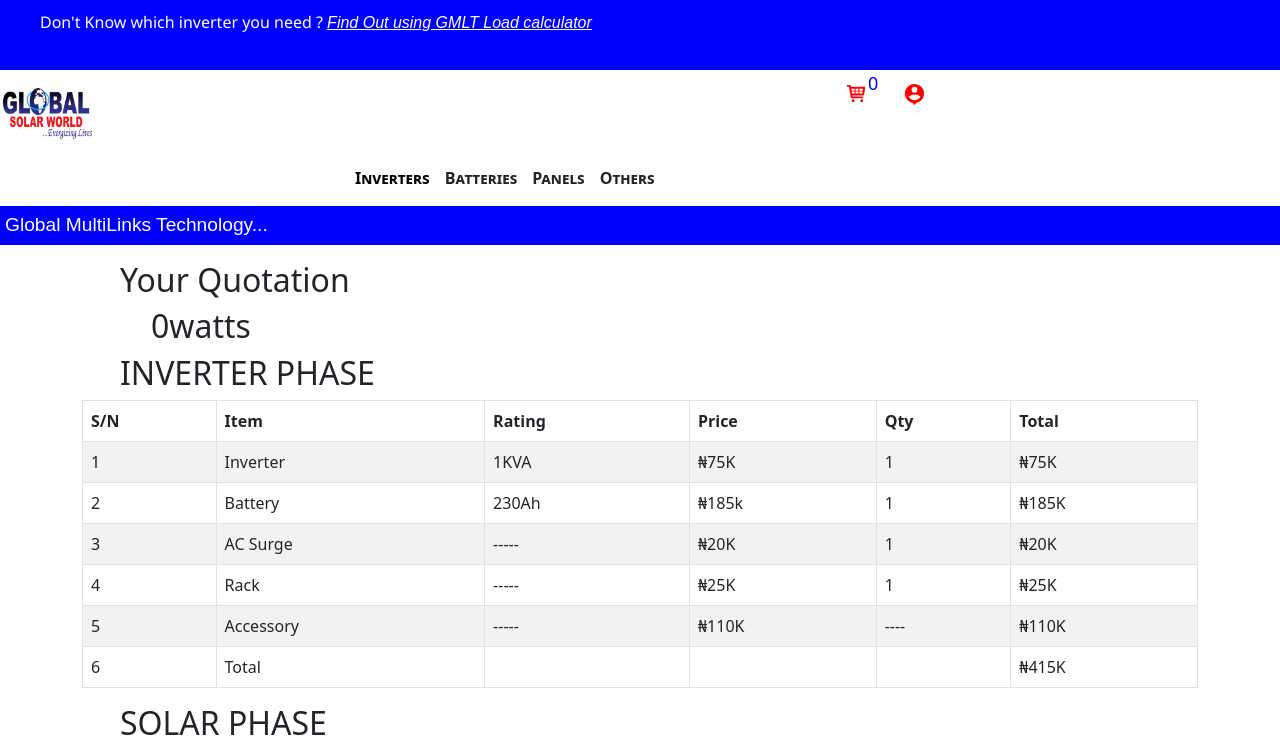
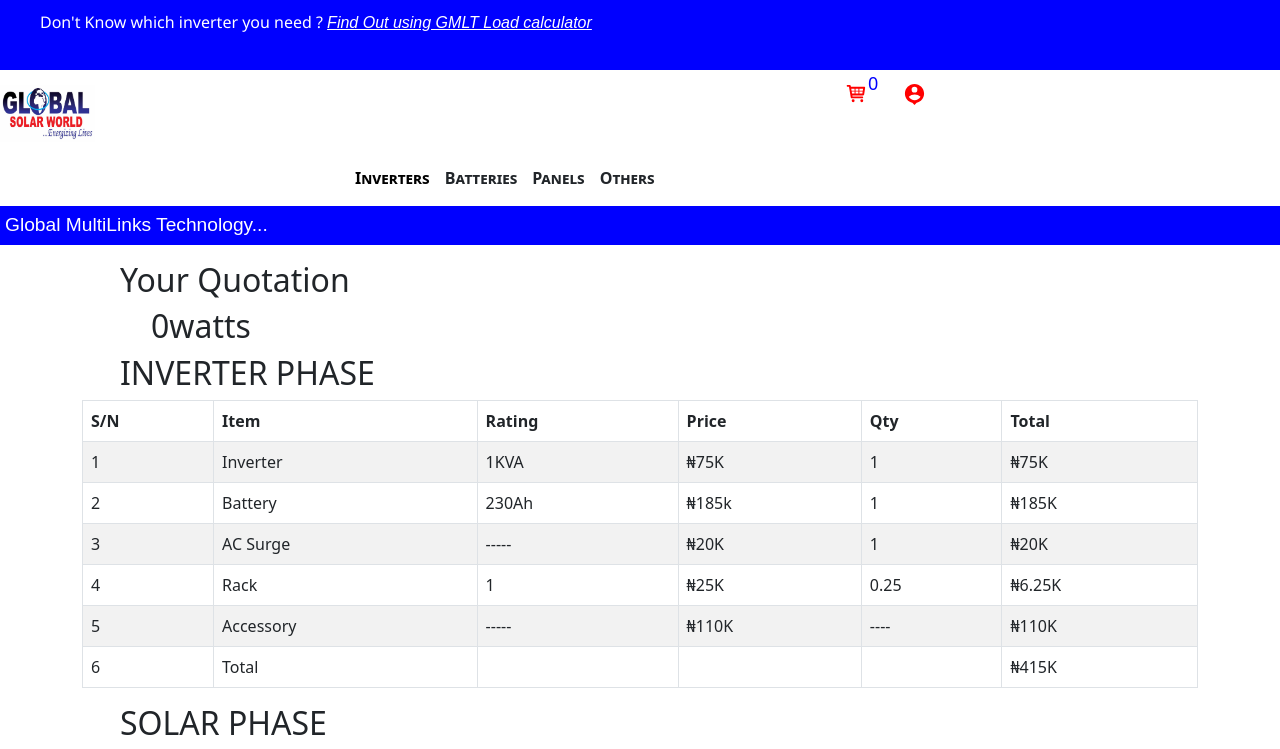
Before and after one commit to Global-Multilink-Technology/globalmultilinktechnology, a React (Create React App) app: page /Quotation in a window 1280 px wide. Shown: the top 749 px of the page. Built offline with nearby package versions, Linux system fonts and the light colour scheme.

Commit message:
updated rack

```diff
--- a/src/GMLTCalculator/Quotation.jsx
+++ b/src/GMLTCalculator/Quotation.jsx
@@ -23,6 +23,10 @@ const Quotation = ()=>
    const NumOfSolarPanels = getNumberofSolarPanels(load,NumOfBatteries)
    const ClampHook = NumOfSolarPanels * 3
    const ChargeController = getNoOfChargeController(NumOfSolarPanels)
+
+
+   // Solar Rack
+   const RackQuantity = NumOfBatteries>=2?NumOfBatteries/2:NumOfBatteries
    return(
     <div>
       <HomeHeader />
@@ -69,10 +73,10 @@ const Quotation = ()=>
         <tr>
         <td>4</td>
           <td>Rack</td>
-          <td>-----</td>
+          <td>{RackQuantity}</td>
           <td>₦{rackPrice}K</td>
-          <td>1</td>
-          <td>₦{rackPrice}K</td>
+          <td>{NumOfBatteries/4}</td>
+          <td>₦{rackPrice*(NumOfBatteries/4)}K</td>
         </tr>
         <tr>
         <td>5</td>
```
